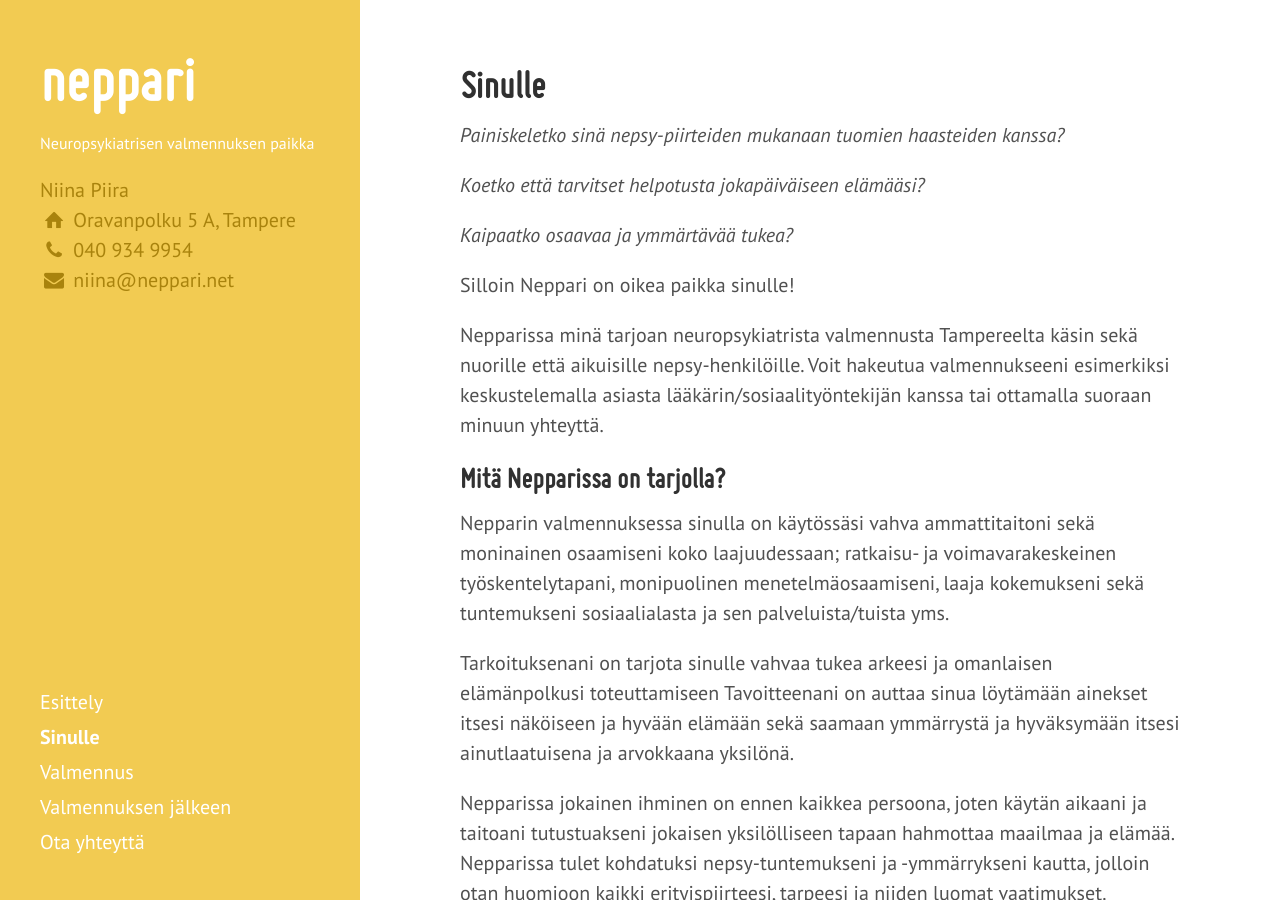
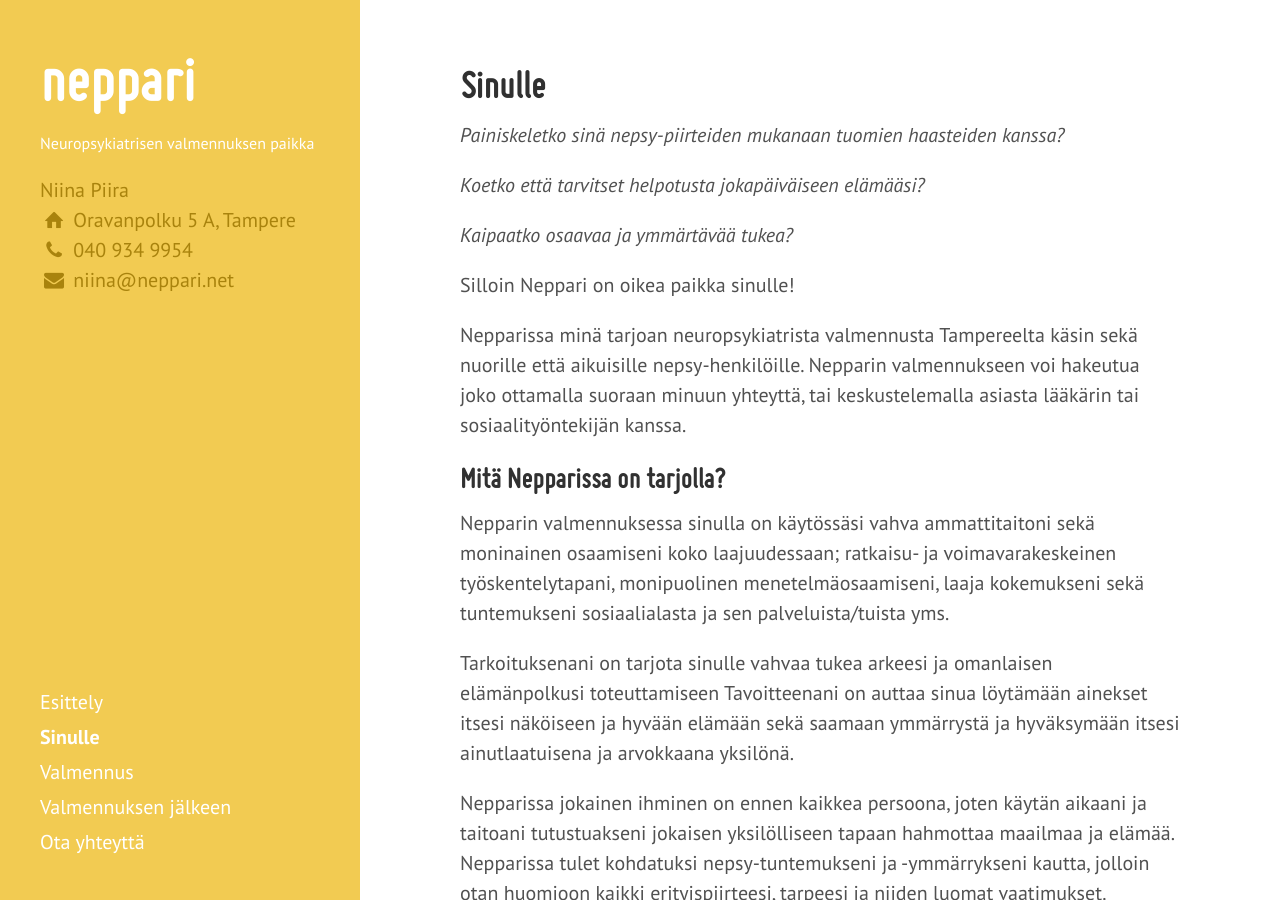
Before and after one commit to niinapiira/neppari.net, a Jekyll site: the page built from sinulle.md, in a window 1280 px wide and 900 px high. Built offline with Jekyll 4.4.1, drawn with Linux system fonts in a browser that asks for light colours; Markdown is read by kramdown in place of the engine named in the settings.

Commit message:
Updated sinulle.md

```diff
--- a/sinulle.md
+++ b/sinulle.md
@@ -13,7 +13,7 @@ published: true
 
 Silloin Neppari on oikea paikka sinulle!
 
-Nepparissa minä tarjoan neuropsykiatrista valmennusta Tampereelta käsin sekä nuorille että aikuisille nepsy-henkilöille. Voit hakeutua valmennukseeni esimerkiksi keskustelemalla asiasta lääkärin/sosiaalityöntekijän kanssa tai ottamalla suoraan minuun yhteyttä.
+Nepparissa minä tarjoan neuropsykiatrista valmennusta Tampereelta käsin sekä nuorille että aikuisille nepsy-henkilöille. Nepparin valmennukseen voi hakeutua joko ottamalla suoraan minuun yhteyttä, tai keskustelemalla asiasta lääkärin tai sosiaalityöntekijän kanssa.
 
 ## Mitä Nepparissa on tarjolla?
 
```
